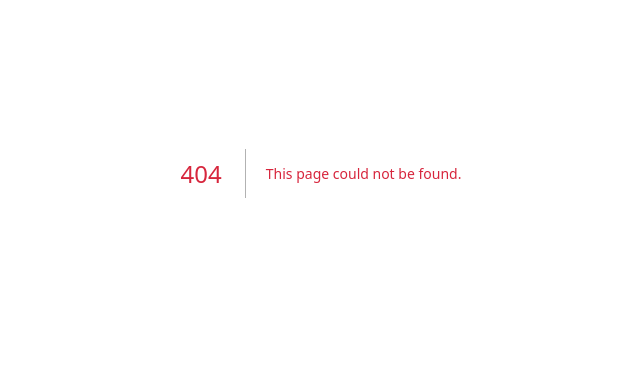
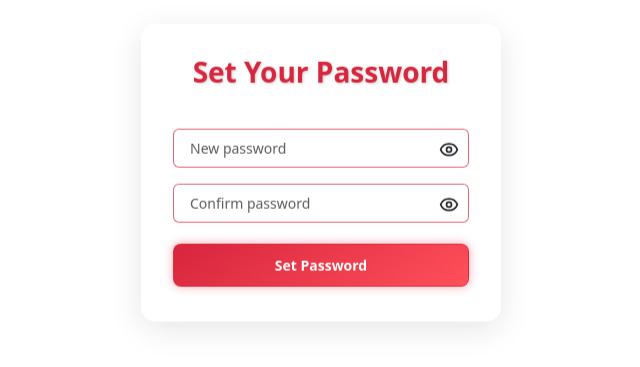
Before and after one commit to Ashwin-BN/Our-App, a Next.js app: page /set-password in a window 1280 px wide. Before the commit this address had no page. Shown: the part 227-594 px from the top of the page, without its empty margins (319-959 px from the left). Built offline with nearby package versions, Linux system fonts and the light colour scheme; no server answers; sample sign-in values are in the browser's storage.

Commit message:
Add set-password page for users without passwords

```diff
--- /dev/null
+++ b/src/pages/set-password.js
@@ -0,0 +1,99 @@
+"use client";
+
+import { useState, useEffect } from "react";
+import { useSession, signIn } from "next-auth/react";
+import { useRouter } from "next/navigation";
+import { Eye, EyeOff } from "lucide-react";
+
+export default function SetPassword() {
+  const { data: session, status } = useSession();
+  const router = useRouter();
+  const [password, setPassword] = useState("");
+  const [confirm, setConfirm] = useState("");
+  const [showPassword, setShowPassword] = useState(false);
+  const [showConfirm, setShowConfirm] = useState(false);
+
+  useEffect(() => {
+    if (status === "unauthenticated") router.push("/login");
+  }, [status, router]);
+
+  const handleSubmit = async (e) => {
+    e.preventDefault();
+    if (password !== confirm) return alert("Passwords do not match");
+
+    try {
+      const res = await fetch("/api/user/set-password", {
+        method: "POST",
+        headers: { "Content-Type": "application/json" },
+        body: JSON.stringify({ password }),
+      });
+
+      const data = await res.json();
+
+      if (data.success) {
+        await signIn("credentials", {
+          redirect: false,
+          email: session.user.email,
+          password: password,
+        });
+
+        alert("Password set! You can now access the home page.");
+        router.push("/");
+      } else {
+        alert(data.error || "Failed to set password");
+      }
+    } catch (err) {
+      console.error(err);
+      alert("Something went wrong");
+    }
+  };
+
+  if (status === "loading") return <p>Loading...</p>;
+
+  const inputWrapperStyle = { position: "relative", width: "100%", marginBottom: "1rem" };
+  const iconStyle = { position: "absolute", right: "10px", top: "50%", transform: "translateY(-50%)", cursor: "pointer" };
+
+  return (
+    <div className="login-page">
+      <div className="login-card">
+        <h2>Set Your Password</h2>
+
+        <form onSubmit={handleSubmit} className="d-flex flex-column w-100 mt-3">
+          {/* New Password */}
+          <div style={inputWrapperStyle}>
+            <input
+              type={showPassword ? "text" : "password"}
+              placeholder="New password"
+              value={password}
+              onChange={(e) => setPassword(e.target.value)}
+              className="form-control"
+              required
+            />
+            <span style={iconStyle} onClick={() => setShowPassword(!showPassword)}>
+              {showPassword ? <EyeOff size={20} /> : <Eye size={20} />}
+            </span>
+          </div>
+
+          {/* Confirm Password */}
+          <div style={inputWrapperStyle}>
+            <input
+              type={showConfirm ? "text" : "password"}
+              placeholder="Confirm password"
+              value={confirm}
+              onChange={(e) => setConfirm(e.target.value)}
+              className="form-control"
+              required
+            />
+            <span style={iconStyle} onClick={() => setShowConfirm(!showConfirm)}>
+              {showConfirm ? <EyeOff size={20} /> : <Eye size={20} />}
+            </span>
+          </div>
+
+          <button type="submit" className="btn btn-cherry w-100 mt-2">
+            Set Password
+          </button>
+        </form>
+      </div>
+    </div>
+  );
+}
```
